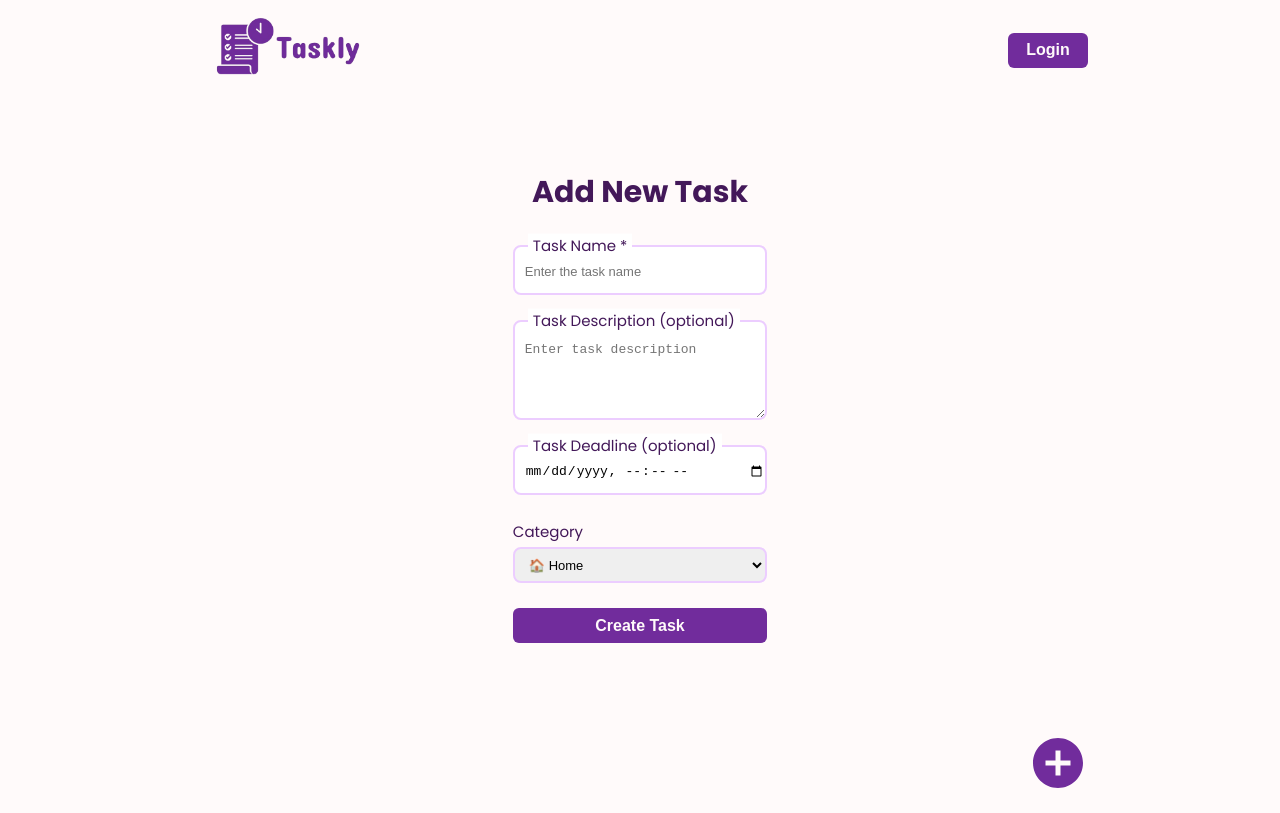
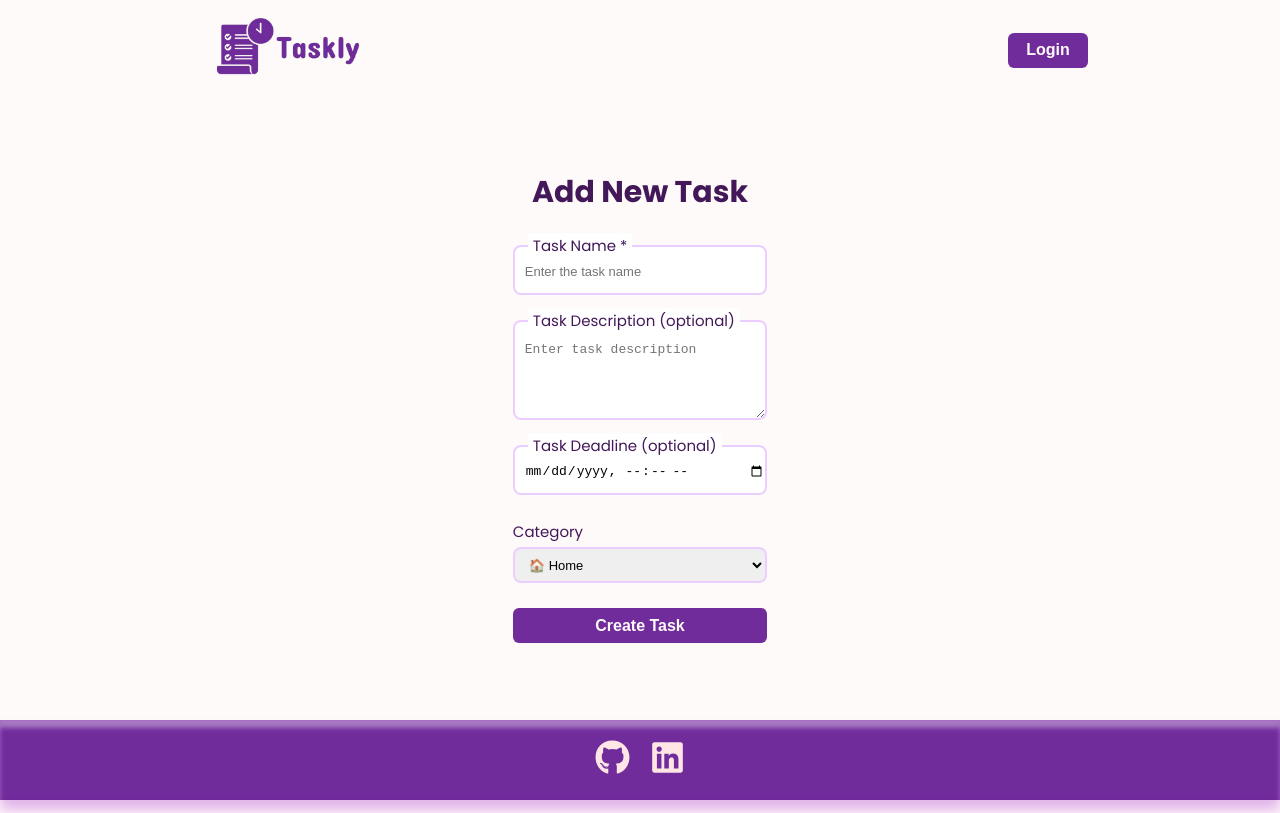
Before and after one commit to Naeemi7/Taskly, a React (Vite) app in the folder client/: page /add-task in a window 1280 px wide. Built offline with nearby package versions, Linux system fonts and the light colour scheme.

Commit message:
bug fixed

```diff
--- a/client/src/components/Features/Footer/Footer.jsx
+++ b/client/src/components/Features/Footer/Footer.jsx
@@ -1,20 +1,49 @@
 import { useNavigate } from "react-router-dom";
 import Icon from "@reusable/Icon";
+import UseUserContext from "@hooks/UseUserContext";
 
 const Footer = () => {
   const navigate = useNavigate();
+  const { isLoggedIn } = UseUserContext();
 
   const handleClick = () => {
     navigate("/add-task");
   };
+
   return (
     <div className="footer-container">
+      <footer className={isLoggedIn ? "authorized" : "unauthorized"}>
+        {isLoggedIn ? (
           <Icon
             library="ri"
             name="RiAddCircleFill"
             className="add-task-button"
             onClick={handleClick}
           />
+        ) : (
+          <div className="unauthorized-footer">
+            <a href="https://github.com/Naeemi7" target="_black">
+              <Icon
+                library="fa"
+                name="FaGithub"
+                className="social-icons"
+                size={35}
+              />
+            </a>
+            <a
+              href="https://www.linkedin.com/in/abdulwase-naeemi/"
+              target="_black"
+            >
+              <Icon
+                library="fa"
+                name="FaLinkedin"
+                className="social-icons"
+                size={35}
+              />
+            </a>
+          </div>
+        )}
+      </footer>
     </div>
   );
 };
--- a/client/src/components/Features/Main/Main.jsx
+++ b/client/src/components/Features/Main/Main.jsx
@@ -1,9 +1,7 @@
-import UserLogin from "@auth/UserLogin/UserLogin";
-
 const Main = () => {
   return (
     <div className="main-container">
-      <h1>main compoent</h1>
+      <h2>main compoent</h2>
       {/* <UserLogin /> */}
     </div>
   );
--- a/client/src/styles/App.scss
+++ b/client/src/styles/App.scss
@@ -185,14 +185,69 @@ body {
 
   // Footer Component
   .footer-container {
+    width: 100vw;
     grid-area: footer;
-    width: 70%;
     display: flex;
-    justify-content: flex-end;
+    justify-content: center;
     align-items: center;
 
-    .add-task-button {
-      @include icon-template;
+    // authorized layout for footer
+    .authorized {
+      width: 70%;
+      display: flex;
+      align-items: center;
+      justify-content: flex-end;
+
+      .add-task-button {
+        @include icon-template;
+      }
+    }
+
+    // unauthorized layout for footer
+    .unauthorized {
+      background-color: $primary-color;
+      box-shadow: 0 1rem 1.25rem 0 rgba(180, 70, 207, 0.4),
+        0 0.75rem 0.5rem rgba(255, 255, 255, 0.4) inset,
+        0 0.25rem 0.5rem 0 rgba(110, 15, 155, 1) inset;
+      width: 100vw;
+      height: 8rem;
+      position: fixed;
+      bottom: 0;
+      margin-bottom: 0;
+      display: flex;
+      justify-content: center;
+      align-items: center;
+    }
+
+    .unauthorized-footer {
+      display: flex;
+      justify-content: center;
+      align-items: center;
+      gap: 2rem;
+
+      .social-icons {
+        color: $primary-background-color;
+        font-size: 4rem;
+        cursor: pointer;
+        animation: colorChangeAnimation 3s infinite;
+        &:hover {
+          color: $heading-color;
+        }
+      }
+      @keyframes colorChangeAnimation {
+        0% {
+          color: $primary-background-color;
+        }
+        33% {
+          color: lighten($primary-background-color, 20%);
+        }
+        66% {
+          color: darken($primary-background-color, 20%);
+        }
+        100% {
+          color: $primary-background-color;
+        }
+      }
     }
   }
 }
```
Lines whose indentation alone changed are shown as unchanged.
